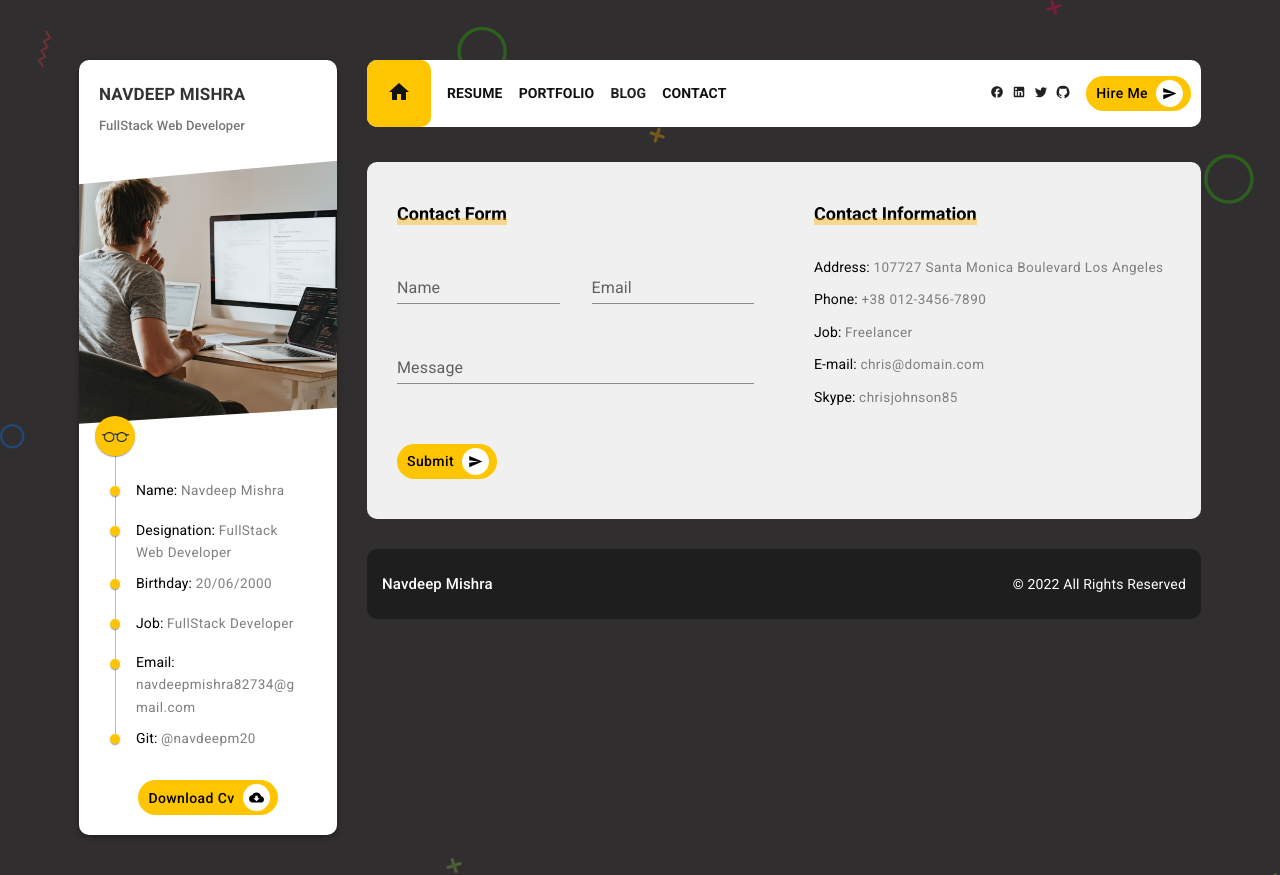
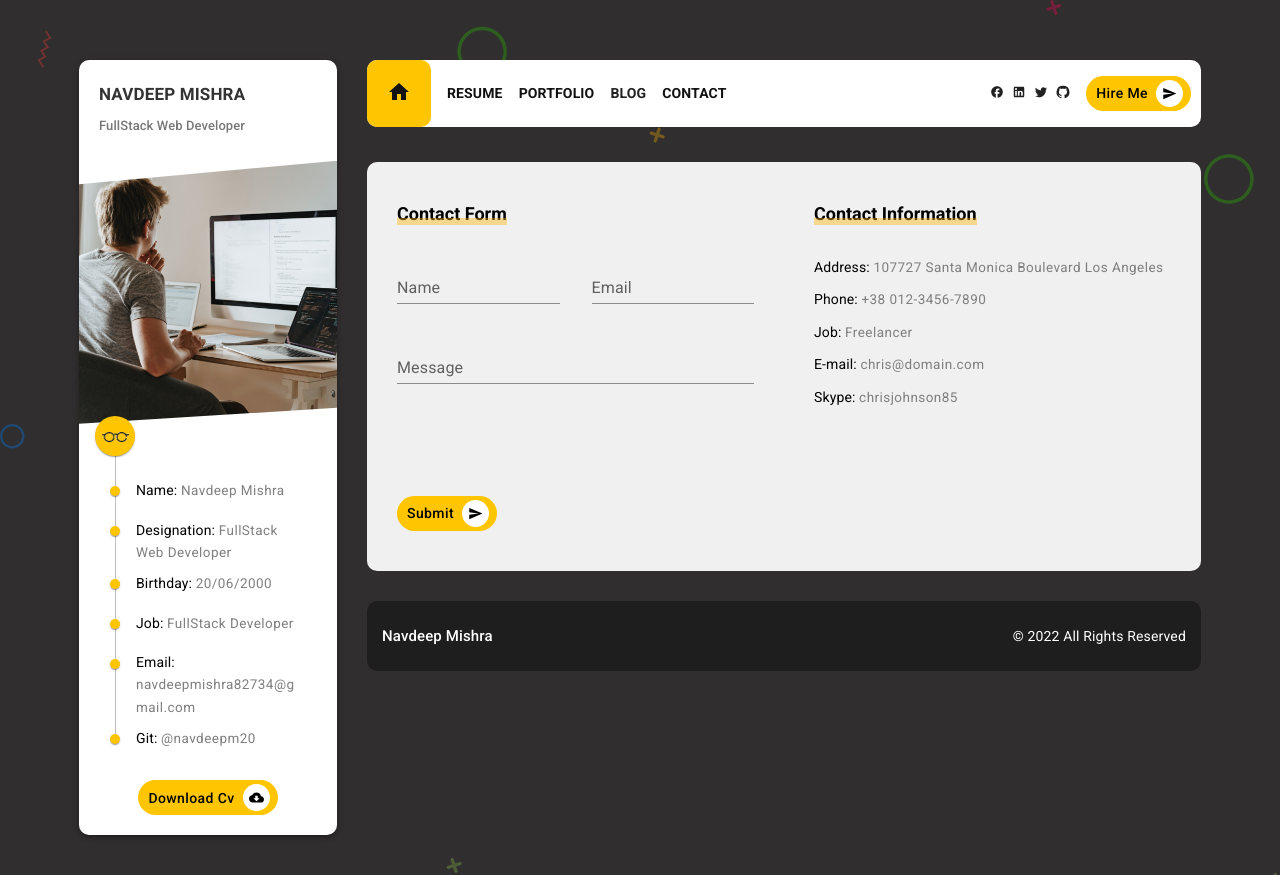
Before and after one commit to navdeepm20/React_Portfolio, a React (Create React App) app: page /contact in a window 1280 px wide. Built offline with nearby package versions, Linux system fonts and the light colour scheme.

Commit message:
bug fixes in contact

```diff
--- a/src/pages/Contact.jsx
+++ b/src/pages/Contact.jsx
@@ -25,8 +25,15 @@ export default function Contact(props) {
     >
       <Grid item md={6} sx={{ px: "30px", py: "40px" }}>
         <SubHeading title="Contact Form"></SubHeading>
-        <Box>
-          <form style={{ height: "200px", marginBottom: "20px" }}>
+        <Box
+          sx={{
+            display: "flex",
+            justifyContent: "center",
+            flexDirection: "column",
+            alignItems: "flex-start",
+          }}
+        >
+          <form style={{ height: "200px", marginBottom: "40px" }}>
             <Grid container spacing={4}>
               <Grid item md={6}>
                 <TextField label="Name" variant="standard"></TextField>
@@ -48,10 +55,12 @@ export default function Contact(props) {
               </Grid>
             </Grid>
           </form>
-          <Btn
-            title="Submit"
-            icon={<SendIcon style={{ fontSize: "15px" }} />}
-          ></Btn>
+          <Box>
+            <Btn
+              title="Submit"
+              icon={<SendIcon style={{ fontSize: "15px" }} />}
+            ></Btn>
+          </Box>
         </Box>
       </Grid>
       <Grid item md={6} sx={{ px: "30px", py: "40px" }}>
```
